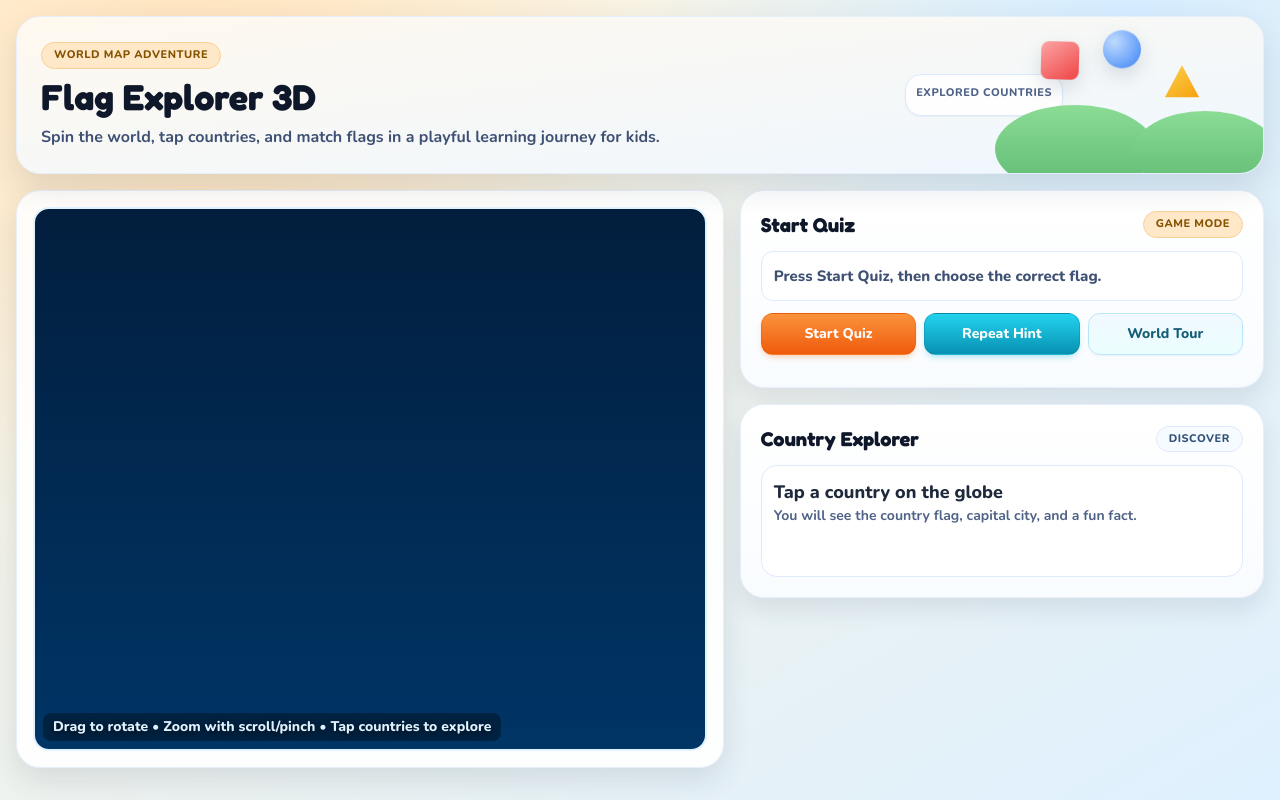
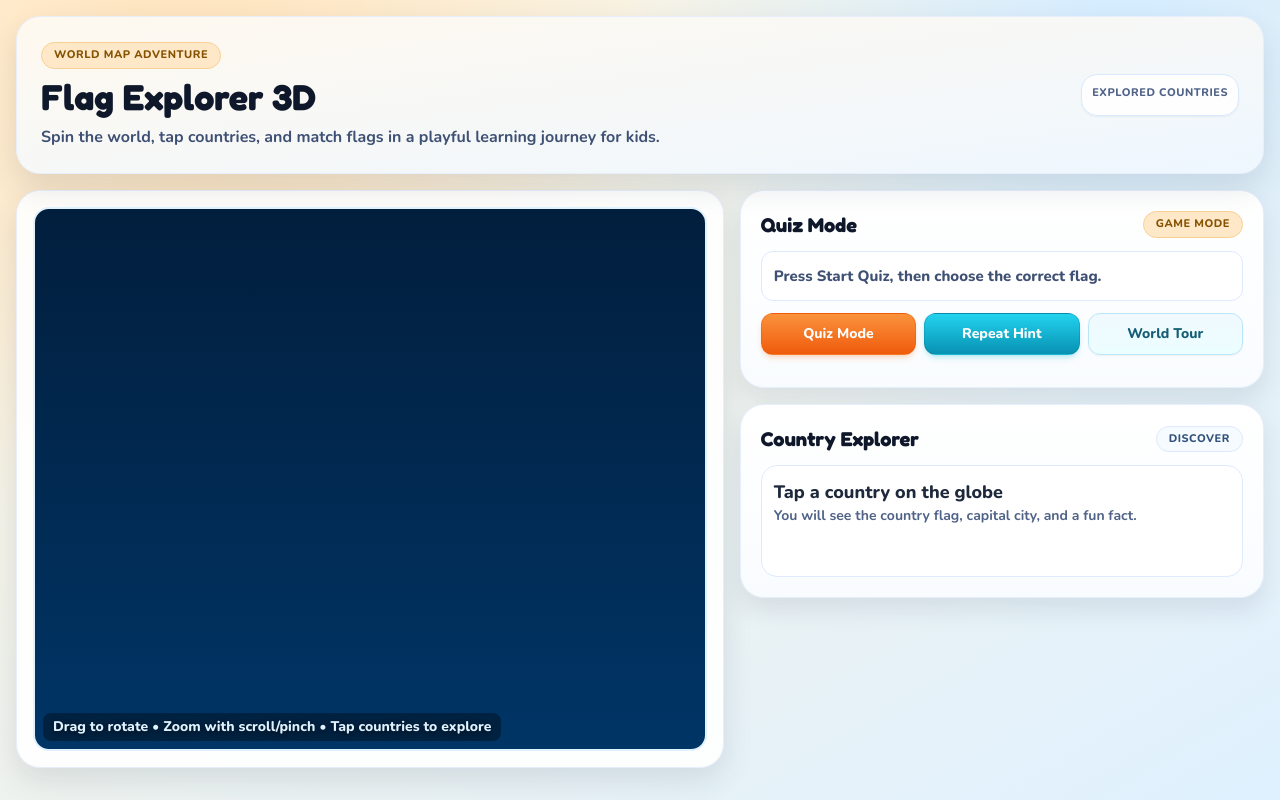
Before and after one commit to mansivachhani/learn-world-map, a plain HTML site: page index.html in a window 1280 px wide. Drawn offline with nearby package versions, Linux system fonts and the light colour scheme; a script that the page names is missing.

Commit message:
Rename quiz label and remove header shape animation

```diff
--- a/index.html
+++ b/index.html
@@ -35,49 +35,6 @@
   <style>
     #globeViz { width: 100%; height: 100%; min-height: 0; }
     .map-hint { text-shadow: 0 2px 6px rgba(0, 0, 0, 0.6); }
-    .welcome-art {
-      position: absolute;
-      right: 14px;
-      bottom: 10px;
-      width: 220px;
-      height: 140px;
-      pointer-events: none;
-    }
-    .float-shape {
-      position: absolute;
-      width: 38px;
-      height: 38px;
-      filter: drop-shadow(0 8px 10px rgba(40, 66, 110, 0.16));
-      animation: floaty 4.1s ease-in-out infinite;
-    }
-    .float-shape.one {
-      left: 12px;
-      top: 22px;
-      border-radius: 8px;
-      background: linear-gradient(145deg, #fca5a5, #ef4444);
-    }
-    .float-shape.two {
-      left: 74px;
-      top: 8px;
-      border-radius: 999px;
-      background: radial-gradient(circle at 30% 30%, #bfdbfe, #3b82f6);
-      animation-delay: 0.5s;
-    }
-    .float-shape.three {
-      left: 134px;
-      top: 40px;
-      clip-path: polygon(50% 6%, 95% 90%, 5% 90%);
-      background: linear-gradient(145deg, #fcd34d, #f59e0b);
-      animation-delay: 0.9s;
-    }
-    .hill {
-      position: absolute;
-      bottom: -30px;
-      border-radius: 50%;
-      background: linear-gradient(180deg, #8bdc95, #5eb972);
-    }
-    .hill.left { left: -34px; width: 160px; height: 88px; }
-    .hill.right { right: -28px; width: 144px; height: 82px; }
     .fx {
       position: fixed;
       inset: 0;
@@ -128,10 +85,6 @@
       0% { transform: translate(-50%, -50%) scale(0.4); opacity: 1; }
       100% { transform: translate(-50%, -50%) scale(1.8); opacity: 0; }
     }
-    @keyframes floaty {
-      0%, 100% { transform: translateY(0px) rotate(0deg); }
-      50% { transform: translateY(-9px) rotate(4deg); }
-    }
   </style>
   <script src="https://unpkg.com/globe.gl"></script>
 </head>
@@ -144,19 +97,12 @@
           <h1 class="font-display text-3xl font-semibold leading-tight text-slate-900 md:text-4xl">Flag Explorer 3D</h1>
           <p class="mt-2 max-w-2xl text-sm font-semibold text-[#3e5073] md:text-base">Spin the world, tap countries, and match flags in a playful learning journey for kids.</p>
         </div>
-        <div class="md:pr-44 md:max-w-md">
+        <div class="md:max-w-md">
           <div class="rounded-2xl border border-[#d9e9ff] bg-white/90 p-2.5 shadow-sm">
             <div class="text-[11px] font-extrabold uppercase tracking-wider text-[#4f6287]">Explored Countries</div>
             <div id="exploredFlags" class="mt-1 flex flex-wrap gap-1.5"></div>
           </div>
         </div>
-      </div>
-      <div class="welcome-art hidden md:block">
-        <div class="float-shape one"></div>
-        <div class="float-shape two"></div>
-        <div class="float-shape three"></div>
-        <div class="hill left"></div>
-        <div class="hill right"></div>
       </div>
     </section>
 
@@ -171,12 +117,12 @@
       <section class="grid content-start gap-4">
         <section class="rounded-3xl border border-[#e7eefc] bg-gradient-to-b from-white to-[#f9fcff] p-4 shadow-[0_12px_24px_rgba(37,50,74,0.1)] md:p-5">
           <div class="mb-3 flex items-center justify-between gap-2">
-            <h2 class="font-display text-xl font-bold text-slate-900">Start Quiz</h2>
+            <h2 class="font-display text-xl font-bold text-slate-900">Quiz Mode</h2>
             <span class="rounded-full border border-[#f8d094] bg-[#ffe8c8] px-3 py-1 text-[11px] font-extrabold uppercase tracking-wider text-[#855200]">Game Mode</span>
           </div>
           <p id="prompt" class="rounded-xl border border-[#dfeafe] bg-white px-3 py-3 text-sm font-extrabold leading-relaxed text-[#3e5073] md:text-[15px]">Press Start Quiz, then choose the correct flag.</p>
           <div class="mt-3 grid grid-cols-1 gap-2 sm:grid-cols-3">
-            <button class="rounded-xl border border-orange-600/40 bg-gradient-to-b from-orange-400 to-sun-500 px-3 py-2.5 text-sm font-extrabold text-white shadow-md shadow-orange-500/20 transition hover:brightness-105" id="startQuiz" type="button">Start Quiz</button>
+            <button class="rounded-xl border border-orange-600/40 bg-gradient-to-b from-orange-400 to-sun-500 px-3 py-2.5 text-sm font-extrabold text-white shadow-md shadow-orange-500/20 transition hover:brightness-105" id="startQuiz" type="button">Quiz Mode</button>
             <button class="rounded-xl border border-cyan-700/30 bg-gradient-to-b from-cyan-400 to-cyan-600 px-3 py-2.5 text-sm font-extrabold text-white shadow-md shadow-cyan-500/20 transition hover:brightness-105" id="replayHint" type="button">Repeat Hint</button>
             <button class="rounded-xl border border-sky-200 bg-gradient-to-b from-sky-50 to-cyan-50 px-3 py-2.5 text-sm font-extrabold text-cyan-800 shadow-sm transition hover:bg-sky-100" id="worldTour" type="button">World Tour</button>
           </div>
```
